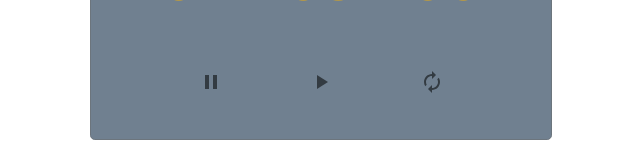
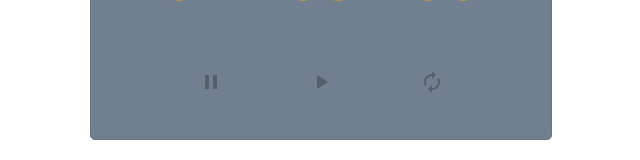
Before and after one commit to chinh-le/pomodoro-clock, a React (Create React App) app: page / in a window 1280 px wide. Shown: the part 287-447 px from the top of the page, without its empty margins (319-959 px from the left). Built offline with nearby package versions, Linux system fonts and the light colour scheme; a web font is replaced by a local one; what uifx would draw is missing.

Commit message:
Add Material icons

```diff
--- a/src/containers/ControlsComponent.js
+++ b/src/containers/ControlsComponent.js
@@ -1,4 +1,4 @@
-import React from 'react';
+import React, { useState } from 'react';
 import { connect } from 'react-redux';
 import { ButtonGroup, Button } from 'react-bootstrap';
 import { PlayArrow, Pause, Autorenew } from '@material-ui/icons';
@@ -12,6 +12,9 @@ const ControlsComponent = (props) => {
   const {
     resetClockHandler, play, pause, reset,
   } = { ...props };
+  const [pauseColor, setPauseColor] = useState('disabled');
+  const [playColor, setPlayColor] = useState('disabled');
+  const [resetColor, setResetColor] = useState('disabled');
 
   const playHandler = () => {
     play(); // interval
@@ -26,16 +29,25 @@ const ControlsComponent = (props) => {
     reset(true); // interval
   };
 
+  const mouseHandler = (evt) => {
+    evt.persist();
+    const color = evt.type === 'mouseenter' ? 'action' : 'disabled';
+
+    if (/btn-pause/.test(evt.target.className)) setPauseColor(color);
+    else if (/btn-play/.test(evt.target.className)) setPlayColor(color);
+    else if (/btn-reset/.test(evt.target.className)) setResetColor(color);
+  };
+
   return (
     <ButtonGroup size="sm" className="d-flex justify-content-center mb-2">
-      <Button onClick={pauseHandler} variant="link">
-        <Pause color="action" aria-label="pause" />
+      <Button onClick={pauseHandler} variant="link" onMouseEnter={mouseHandler} onMouseLeave={mouseHandler} className="btn-pause">
+        <Pause color={pauseColor} aria-label="pause" />
       </Button>
-      <Button onClick={playHandler} variant="link">
-        <PlayArrow color="action" aria-label="play" />
+      <Button onClick={playHandler} variant="link" onMouseEnter={mouseHandler} onMouseLeave={mouseHandler} className="btn-play">
+        <PlayArrow color={playColor} aria-label="play" />
       </Button>
-      <Button onClick={resetHandler} variant="link">
-        <Autorenew color="action" aria-label="reset" />
+      <Button onClick={resetHandler} variant="link" onMouseEnter={mouseHandler} onMouseLeave={mouseHandler} className="btn-reset">
+        <Autorenew color={resetColor} aria-label="reset" />
       </Button>
     </ButtonGroup>
   );
```
